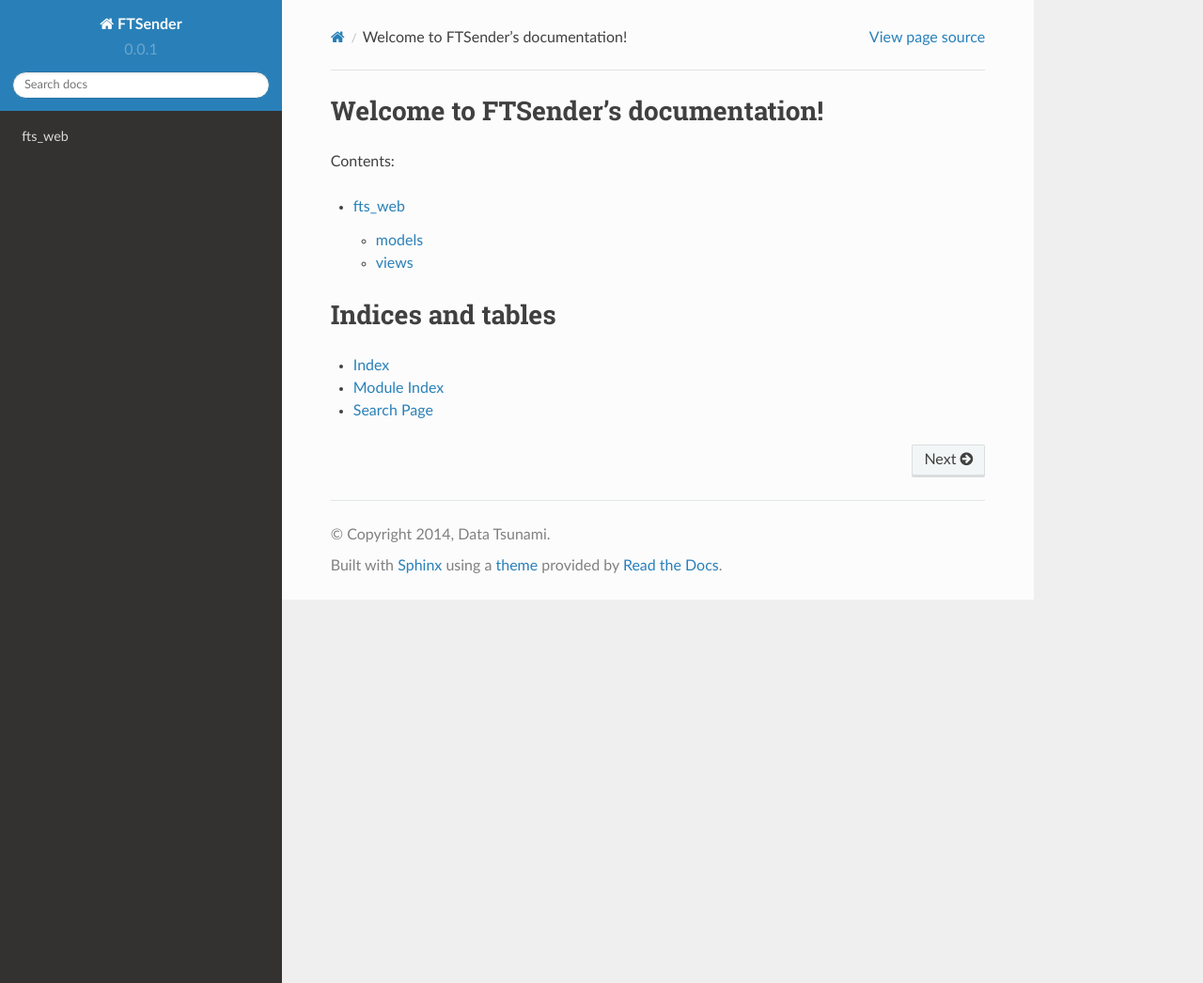
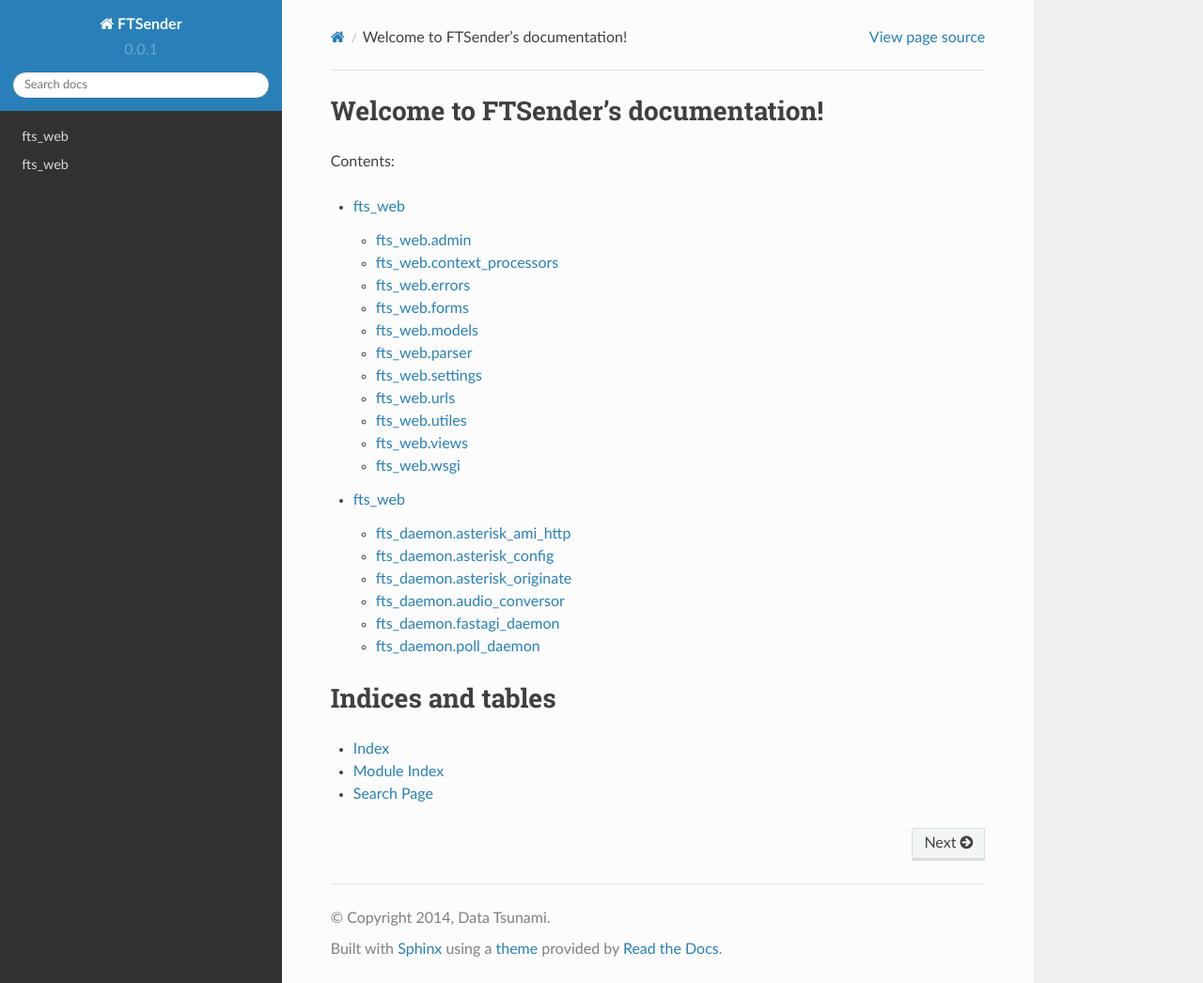
Before and after one commit to aybaker/omnicontact, a Sphinx documentation site: the page built from docs/index.rst, in a window 1280 px wide and 1046 px high. Shown: the whole window at 94% size. Built offline with Sphinx 7.4.7 and the Read the Docs theme 2.0.0, drawn with Linux system fonts in a browser that asks for light colours.

Commit message:
Agrega todos los modulos del sistema

```diff
--- /dev/null
+++ b/docs/fts_daemon.rst
@@ -0,0 +1,43 @@
+
+fts_web
+====================================
+
+fts_daemon.asterisk_ami_http
+------------------------------
+
+.. automodule:: fts_daemon.asterisk_ami_http
+   :members:
+
+fts_daemon.asterisk_config
+------------------------------
+
+.. automodule:: fts_daemon.asterisk_config
+   :members:
+
+
+fts_daemon.asterisk_originate
+------------------------------
+
+.. automodule:: fts_daemon.asterisk_originate
+   :members:
+
+
+fts_daemon.audio_conversor
+------------------------------
+
+.. automodule:: fts_daemon.audio_conversor
+   :members:
+
+
+fts_daemon.fastagi_daemon
+------------------------------
+
+.. automodule:: fts_daemon.fastagi_daemon
+   :members:
+
+
+fts_daemon.poll_daemon
+------------------------------
+
+.. automodule:: fts_daemon.poll_daemon
+   :members:
--- a/docs/fts_web.rst
+++ b/docs/fts_web.rst
@@ -2,15 +2,72 @@
 fts_web
 ====================================
 
-models
-----------
+
+fts_web.admin
+------------------------------
+
+.. automodule:: fts_web.admin
+   :members:
+
+fts_web.context_processors
+------------------------------
+
+.. automodule:: fts_web.context_processors
+   :members:
+
+fts_web.errors
+------------------------------
+
+.. automodule:: fts_web.errors
+   :members:
+
+fts_web.forms
+------------------------------
+
+.. automodule:: fts_web.forms
+   :members:
+
+fts_web.models
+--------------------
 
 .. automodule:: fts_web.models
    :members:
 
-views
-----------
 
+fts_web.parser
+------------------------------
+
+.. automodule:: fts_web.parser
+   :members:
+
+fts_web.settings
+------------------------------
+
+.. automodule:: fts_web.settings
+   :members:
+
+
+fts_web.urls
+------------------------------
+
+.. automodule:: fts_web.urls
+   :members:
+
+fts_web.utiles
+------------------------------
+
+.. automodule:: fts_web.utiles
+   :members:
+
+fts_web.views
+----------------------------------------
 
 .. automodule:: fts_web.views
    :members:
+
+
+fts_web.wsgi
+----------------------------------------
+
+.. automodule:: fts_web.wsgi
+   :members:
--- a/docs/index.rst
+++ b/docs/index.rst
@@ -12,6 +12,7 @@ Contents:
    :maxdepth: 2
 
    fts_web
+   fts_daemon
 
 
 Indices and tables
```
